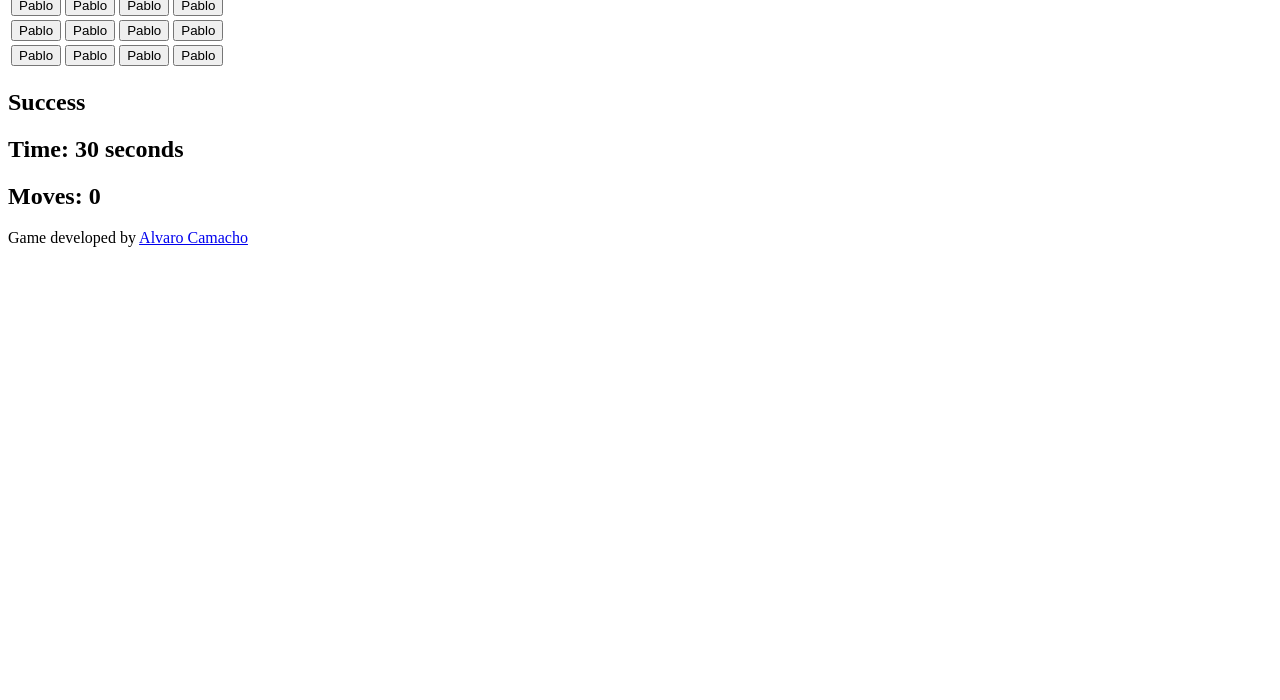
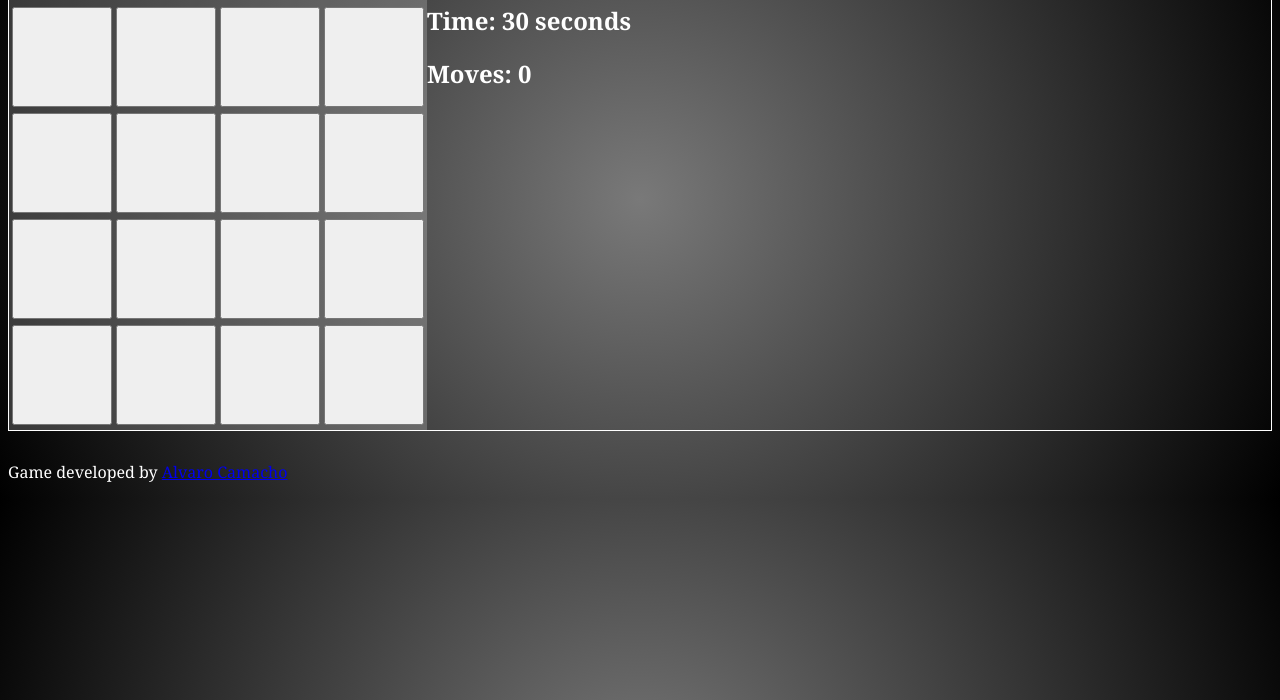
Before and after one commit to iCaaamz/MemoGame, a plain HTML site: page index.html in a window 1280 px wide. Shown: the part 100-800 px from the top of the page. Drawn offline with Linux system fonts and the light colour scheme.

Commit message:
Add changes

```diff
--- a/assets/styles.css
+++ b/assets/styles.css
@@ -0,0 +1,20 @@
+body{
+    background: rgb(121,121,121);
+background: radial-gradient(circle, rgba(121,121,121,1) 0%, rgba(0,0,0,1) 100%);
+font-family: Georgia, 'Times New Roman', Times, serif;
+color: white;
+}
+main{
+    border: 1px solid rgb(255, 255, 255);
+    margin: 30px auto;
+    display: flex;
+}
+.section1{
+    background-color: rgba(255,255,255,0.2);
+}
+button{
+    height: 100px;
+    width: 100px;
+    font-size: 40px;
+    color: black;
+}
--- a/index.html
+++ b/index.html
@@ -13,28 +13,28 @@
             <h1>MemoGame</h1>
             <table>
                 <tr>
-                    <td><button id="1" onclick="unlock(1)">Pablo</button></td>
-                    <td><button id="2" onclick="unlock(2)">Pablo</button></td>
-                    <td><button id="3" onclick="unlock(3)">Pablo</button></td>
-                    <td><button id="4" onclick="unlock(4)">Pablo</button></td>
+                    <td><button id="1" onclick="unlock(1)"></button></td>
+                    <td><button id="2" onclick="unlock(2)"></button></td>
+                    <td><button id="3" onclick="unlock(3)"></button></td>
+                    <td><button id="4" onclick="unlock(4)"></button></td>
                 </tr>
                 <tr>
-                    <td><button id="5" onclick="unlock(5)">Pablo</button></td>
-                    <td><button id="6" onclick="unlock(6)">Pablo</button></td>
-                    <td><button id="7" onclick="unlock(7)">Pablo</button></td>
-                    <td><button id="8" onclick="unlock(8)">Pablo</button></td>
+                    <td><button id="5" onclick="unlock(5)"></button></td>
+                    <td><button id="6" onclick="unlock(6)"></button></td>
+                    <td><button id="7" onclick="unlock(7)"></button></td>
+                    <td><button id="8" onclick="unlock(8)"></button></td>
                 </tr>
                 <tr>
-                    <td><button id="9" onclick="unlock(9)">Pablo</button></td>
-                    <td><button id="10"onclick="unlock(10)">Pablo</button></td>
-                    <td><button id="11"onclick="unlock(11)">Pablo</button></td>
-                    <td><button id="12"onclick="unlock(12)">Pablo</button></td>
+                    <td><button id="9" onclick="unlock(9)"></button></td>
+                    <td><button id="10"onclick="unlock(10)"></button></td>
+                    <td><button id="11"onclick="unlock(11)"></button></td>
+                    <td><button id="12"onclick="unlock(12)"></button></td>
                 </tr>
                 <tr>
-                    <td><button id="13" onclick="unlock(13)">Pablo</button></td>
-                    <td><button id="14" onclick="unlock(14)">Pablo</button></td>
-                    <td><button id="15" onclick="unlock(15)">Pablo</button></td>
-                    <td><button id="16" onclick="unlock(16)">Pablo</button></td>
+                    <td><button id="13" onclick="unlock(13)"></button></td>
+                    <td><button id="14" onclick="unlock(14)"></button></td>
+                    <td><button id="15" onclick="unlock(15)"></button></td>
+                    <td><button id="16" onclick="unlock(16)"></button></td>
                 </tr>
             </table>
         </section>
```
